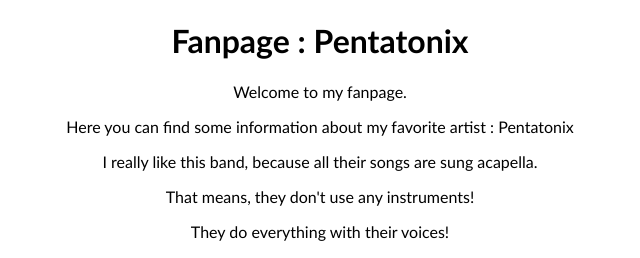
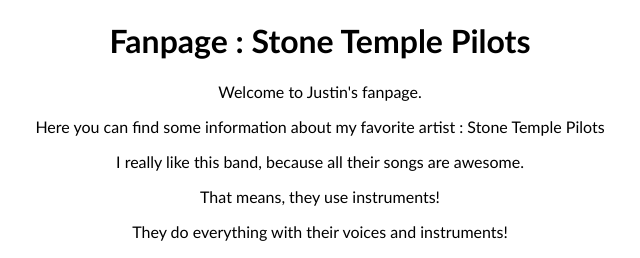
Before and after one commit to justinbroCWHQ/My_Favorite, a plain HTML site: page index.html in a window 1280 px wide. Shown: the top 258 px of the page, without its empty margins (320-960 px from the left). Drawn offline with Linux system fonts and the light colour scheme; grey boxes are pictures that could not be loaded.

Commit message:
adding personal code

```diff
--- a/index.html
+++ b/index.html
@@ -1,34 +1,39 @@
 <!DOCTYPE html>
 <html lang="en">
   <head>
-    <meta charset="UTF-8">
-    <meta name="viewport" content="width=device-width, initial-scale=1.0">
+    <meta charset="UTF-8" />
+    <meta name="viewport" content="width=device-width, initial-scale=1.0" />
     <title>My Favorite!</title>
-    <link rel="stylesheet" href="style.css">
+    <link rel="stylesheet" href="style.css" />
   </head>
   <body>
     <div class="title">
-        <h1>Fanpage : Pentatonix</h1>
+      <h1>Fanpage : Stone Temple Pilots</h1>
     </div>
     <div class="intro">
-        <p>Welcome to my fanpage. </p>
-        <p>Here you can find some information about my favorite artist : Pentatonix</p>
+      <p>Welcome to Justin's fanpage.</p>
+      <p>
+        Here you can find some information about my favorite artist : Stone
+        Temple Pilots
+      </p>
 
-        <p>I really like this band, because all their songs are sung acapella.</p>
-        <p>That means, they don't use any instruments!</p>
-        <p>They do everything with their voices!</p>
+      <p>I really like this band, because all their songs are awesome.</p>
+      <p>That means, they use instruments!</p>
+      <p>They do everything with their voices and instruments!</p>
     </div>
     <div class="youtube">
-        <iframe width="560"
+      <iframe
+        width="560"
         height="315"
-                src="https://www.youtube.com/embed/3MteSlpxCpo"
+        src="https://www.youtube.com/embed/yjJL9DGU7Gg?si=QUhnyAQIJ4mSyq7K"
         title="YouTube video player"
         frameborder="0"
         allow="accelerometer; autoplay; clipboard-write; encrypted-media; gyroscope; picture-in-picture"
-                allowfullscreen></iframe>
+        allowfullscreen
+      ></iframe>
     </div>
     <div class="menu">
-        <a href="statistics.html"><input type="button" value="statistics"></a>
+      <a href="statistics.html"><input type="button" value="statistics" /></a>
     </div>
   </body>
 </html>
```
Lines whose indentation alone changed are shown as unchanged.
